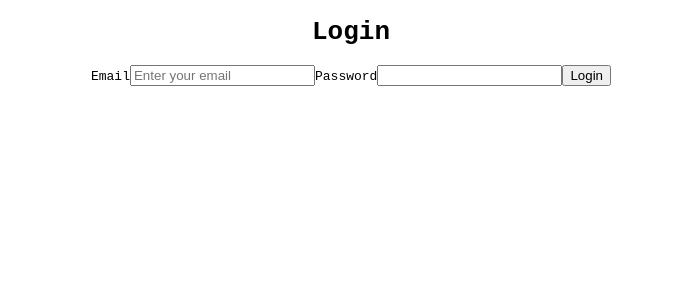
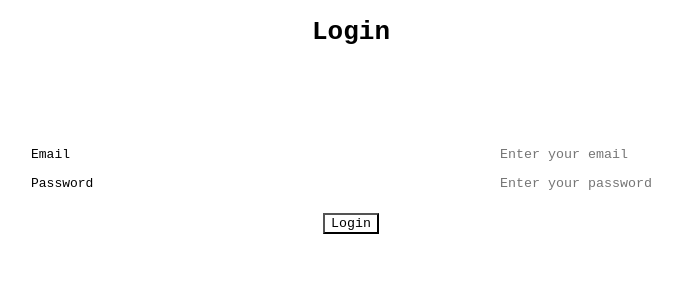
Before and after one commit to CoderDes/password-saver-front, a React app: page / in a window 1280 px wide. Shown: the top 300 px of the page, without its empty margins (289-971 px from the left). Built offline with nearby package versions, Linux system fonts and the light colour scheme; no server answers.

Commit message:
style auth page

```diff
--- a/src/pages/Auth.tsx
+++ b/src/pages/Auth/index.tsx
@@ -2,14 +2,16 @@ import React from 'react';
 import { Formik, Form, Field } from 'formik';
 import { useHistory } from 'react-router-dom';
 import jwt_decode from 'jwt-decode';
-import * as Yup from 'yup';
 
 import {
 	ACCESS_TOKEN_KEY_IN_LC,
 	USER_EMAIL_KEY_IN_LC
-} from '../constants/index';
-import { IAuth } from '../interfaces/index';
-import api from '../api';
+} from '../../constants/index';
+import { IAuth } from '../../interfaces/index';
+import api from '../../api';
+
+import Button from '../../components/Button/index';
+import authFormStyles from './style';
 
 interface AuthFormValues {
 	email: string;
@@ -57,23 +59,43 @@ const AuthPage: React.FunctionComponent<AuthProps> = (props: AuthProps) => {
 					}
 				}}
 			>
-				<Form>
-					<label htmlFor="email">Email</label>
+				<Form style={authFormStyles.form}>
+					<div style={authFormStyles.fieldWrapper}>
+						<label
+							htmlFor="email"
+							style={authFormStyles.fieldLabel}
+						>
+							Email
+						</label>
 						<Field
+							style={authFormStyles.field}
 							id='email'
 							name='email'
 							type='email'
 							placeholder="Enter your email"
 						/>
-					<label htmlFor="password">Password</label>
+					</div>
+					<div style={authFormStyles.fieldWrapper}>
+						<label
+							htmlFor="password"
+							style={authFormStyles.fieldLabel}
+						>
+							Password
+						</label>
 						<Field
+							style={authFormStyles.field}
 							id='password'
 							name='password'
 							type="password"
+							placeholder="Enter your password"
 						/>
-					<button type="submit">
+					</div>
+					<Button
+						style={authFormStyles.button}
+						type="submit"
+					>
 						{ props.isLogin ?  'Login' : 'Register' }
-					</button>
+					</Button>
 				</Form>
 			</Formik>
 		</React.Fragment>
--- /dev/null
+++ b/src/pages/Auth/style.ts
@@ -0,0 +1,33 @@
+const authFormStyles = {
+	form: {
+		display: 'flex',
+		flexDirection: 'column' as 'column',
+		justifyContent: 'center',
+		alignItems: 'center',
+		width: '50%',
+		height: '30%',
+		margin: '0 auto',
+	},
+	fieldWrapper: {
+		display: 'flex',
+		justifyContent: 'space-between',
+		alignItems: 'space-between',
+		marginTop: '10px',
+		width: '100%',
+	},
+	fieldLabel: {
+		display: 'flex',
+		justifyContent: 'flex-start',
+		alignItems: 'center',
+	},
+	field: {
+		fontFamily: 'monospace',
+		border: '1px solid transparent',
+	},
+	button: {
+		maxWidth: '20%',
+		marginTop: '20px',
+	}
+}
+
+export default authFormStyles;
--- a/src/routes/Router.tsx
+++ b/src/routes/Router.tsx
@@ -1,6 +1,6 @@
 import React from 'react';
 import { BrowserRouter, Switch, Route, Redirect } from 'react-router-dom';
-import AuthPage from '../pages/Auth';
+import AuthPage from '../pages/Auth/index';
 import Dashboard from '../pages/Dashboard';
 import NotFound from '../pages/NotFound';
 
```
Lines whose indentation alone changed are shown as unchanged.
